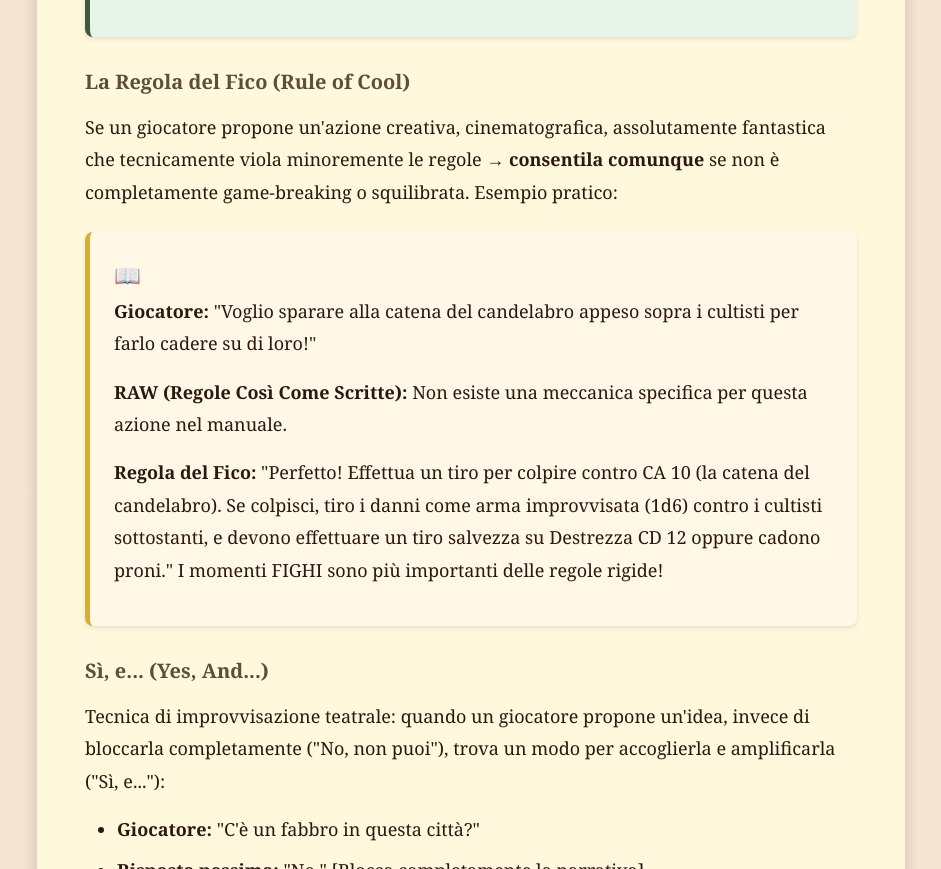
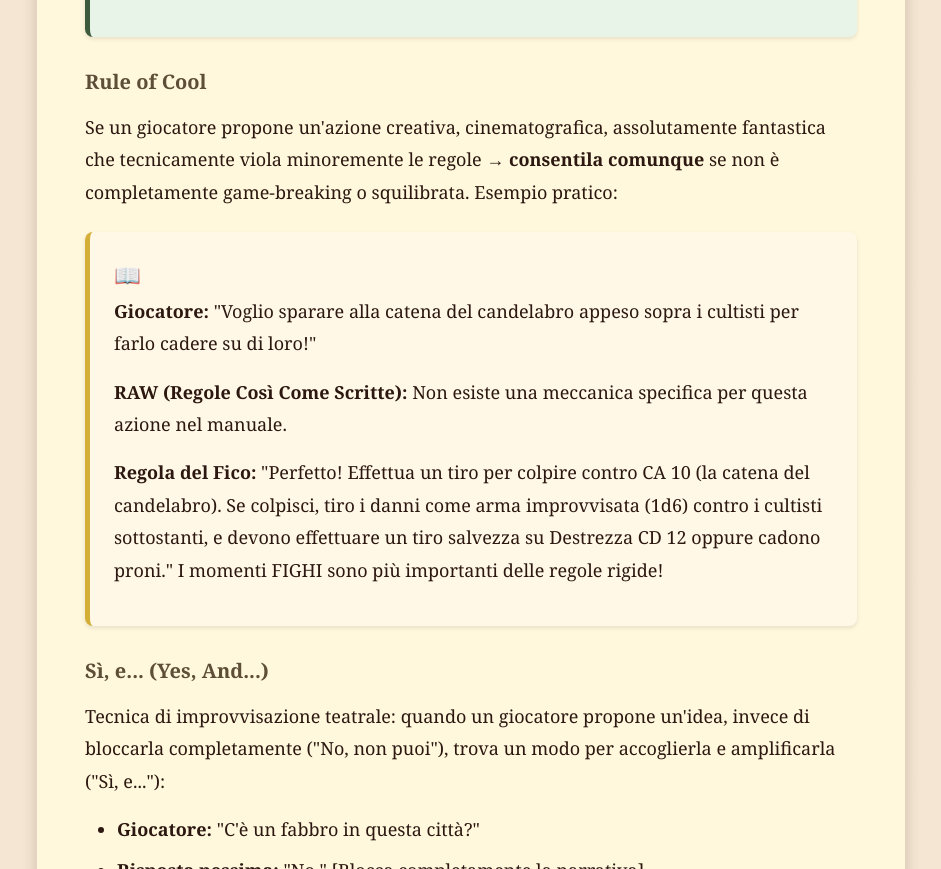
Before and after one commit to ricscar2570/colt-and-cthulhu, a plain HTML site: page capitolo_12.html in a window 1280 px wide. Shown: the part 1701-2570 px from the top of the page, without its empty margins (169-1110 px from the left). Drawn offline with Linux system fonts and the light colour scheme.

Commit message:
Update capitolo_12.html

```diff
--- a/capitolo_12.html
+++ b/capitolo_12.html
@@ -84,7 +84,7 @@
                     Il momentum e il flusso narrativo sono più importanti della precisione regolistica assoluta.</p>
                 </div>
 
-                <h4>La Regola del Fico (Rule of Cool)</h4>
+                <h4>Rule of Cool</h4>
                 <p>Se un giocatore propone un'azione creativa, cinematografica, assolutamente fantastica
                 che tecnicamente viola minoremente le regole → <strong>consentila comunque</strong>
                 se non è completamente game-breaking o squilibrata. Esempio pratico:</p>
```
